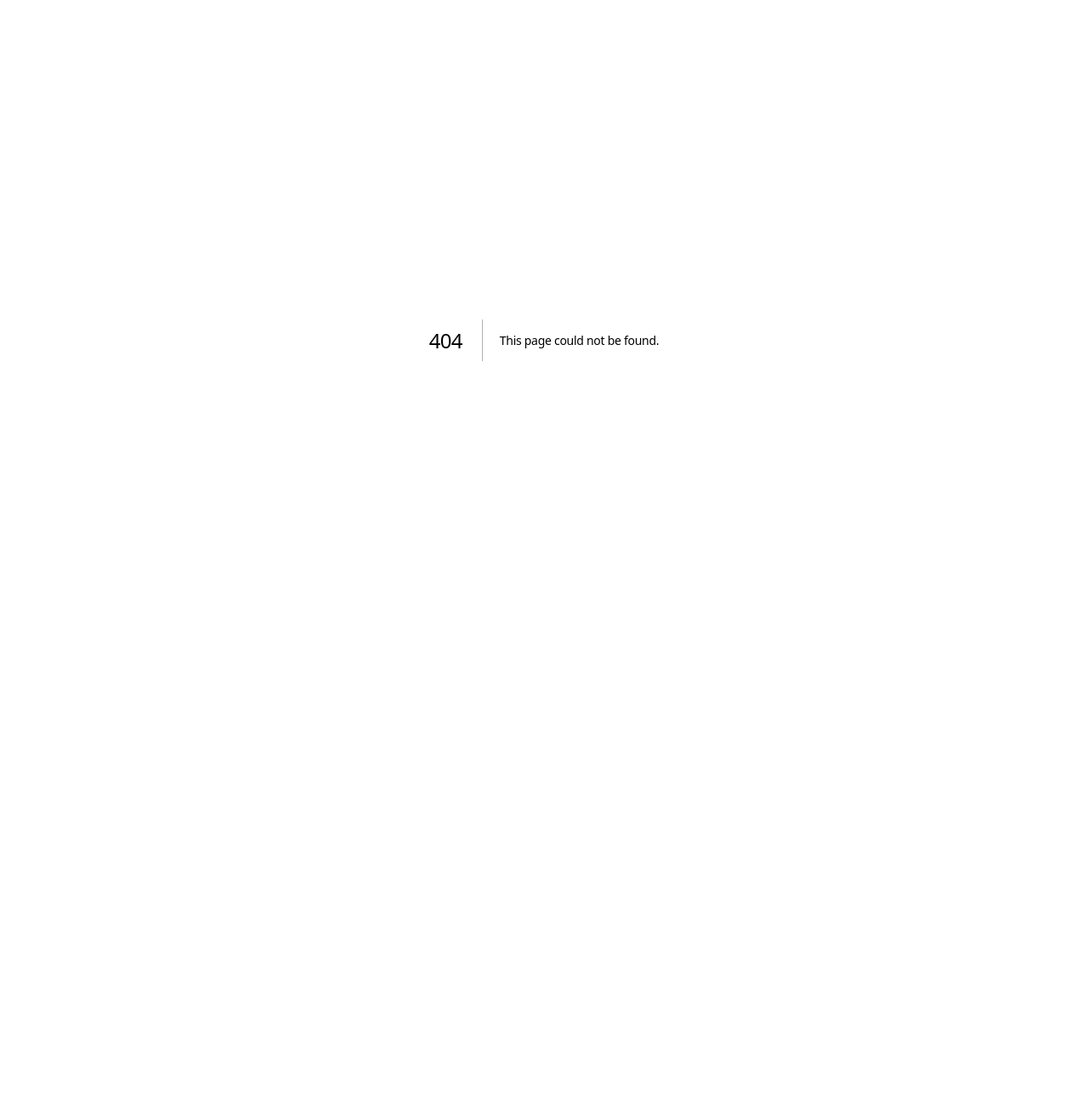
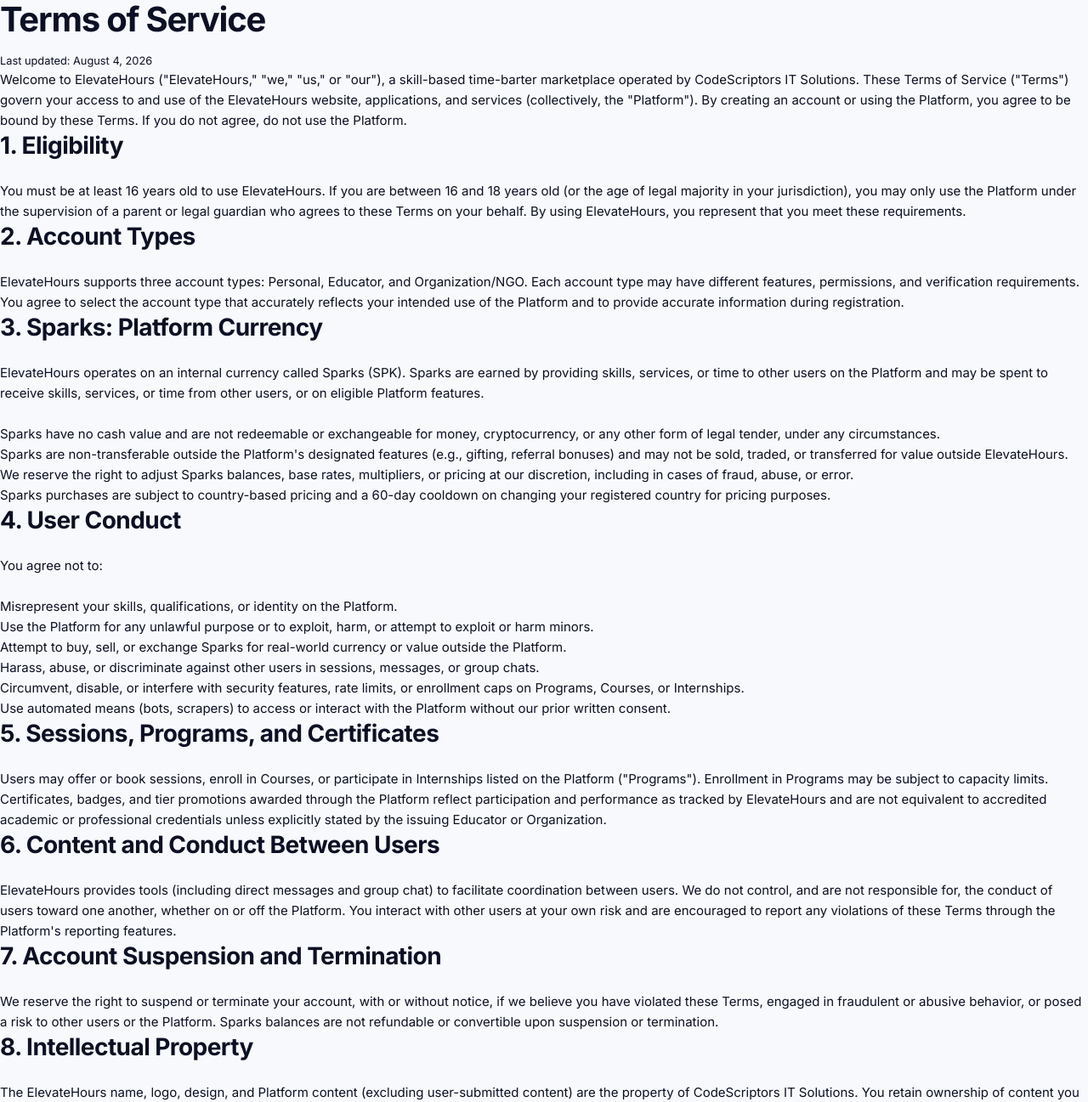
Before and after one commit to Ja-b-ir/ElevateHours, a Next.js app: page /terms in a window 1280 px wide. Before the commit this address had no page. Shown: the top 1297 px of the page at 85% size. Before the commit the page ends 800 px from the top, so only its background shows below. Built offline with nearby package versions, Linux system fonts and the light colour scheme.

Commit message:
Create page.js

```diff
--- /dev/null
+++ b/src/app/terms/page.js
@@ -0,0 +1,188 @@
+export const metadata = {
+  title: "Terms of Service | ElevateHours",
+  description: "Terms of Service for ElevateHours — the skill-based time-barter marketplace.",
+};
+
+export default function TermsOfServicePage() {
+  return (
+    <div className="max-w-3xl mx-auto px-6 py-16 text-foreground">
+      <h1 className="text-4xl font-bold mb-2">Terms of Service</h1>
+      <p className="text-sm text-muted-foreground mb-10">Last updated: August 4, 2026</p>
+
+      <p className="mb-6">
+        Welcome to ElevateHours ("ElevateHours," "we," "us," or "our"), a skill-based
+        time-barter marketplace operated by CodeScriptors IT Solutions. These Terms of
+        Service ("Terms") govern your access to and use of the ElevateHours website,
+        applications, and services (collectively, the "Platform"). By creating an account
+        or using the Platform, you agree to be bound by these Terms. If you do not agree,
+        do not use the Platform.
+      </p>
+
+      <Section title="1. Eligibility">
+        <p>
+          You must be at least 16 years old to use ElevateHours. If you are between 16
+          and 18 years old (or the age of legal majority in your jurisdiction), you may
+          only use the Platform under the supervision of a parent or legal guardian who
+          agrees to these Terms on your behalf. By using ElevateHours, you represent that
+          you meet these requirements.
+        </p>
+      </Section>
+
+      <Section title="2. Account Types">
+        <p>
+          ElevateHours supports three account types: Personal, Educator, and
+          Organization/NGO. Each account type may have different features, permissions,
+          and verification requirements. You agree to select the account type that
+          accurately reflects your intended use of the Platform and to provide accurate
+          information during registration.
+        </p>
+      </Section>
+
+      <Section title="3. Sparks: Platform Currency">
+        <p>
+          ElevateHours operates on an internal currency called Sparks (SPK). Sparks are
+          earned by providing skills, services, or time to other users on the Platform and
+          may be spent to receive skills, services, or time from other users, or on
+          eligible Platform features.
+        </p>
+        <ul className="list-disc pl-6 mt-3 space-y-2">
+          <li>
+            Sparks have no cash value and are not redeemable or exchangeable for money,
+            cryptocurrency, or any other form of legal tender, under any circumstances.
+          </li>
+          <li>
+            Sparks are non-transferable outside the Platform's designated features (e.g.,
+            gifting, referral bonuses) and may not be sold, traded, or transferred for
+            value outside ElevateHours.
+          </li>
+          <li>
+            We reserve the right to adjust Sparks balances, base rates, multipliers, or
+            pricing at our discretion, including in cases of fraud, abuse, or error.
+          </li>
+          <li>
+            Sparks purchases are subject to country-based pricing and a 60-day cooldown on
+            changing your registered country for pricing purposes.
+          </li>
+        </ul>
+      </Section>
+
+      <Section title="4. User Conduct">
+        <p>You agree not to:</p>
+        <ul className="list-disc pl-6 mt-3 space-y-2">
+          <li>Misrepresent your skills, qualifications, or identity on the Platform.</li>
+          <li>
+            Use the Platform for any unlawful purpose or to exploit, harm, or attempt to
+            exploit or harm minors.
+          </li>
+          <li>
+            Attempt to buy, sell, or exchange Sparks for real-world currency or value
+            outside the Platform.
+          </li>
+          <li>
+            Harass, abuse, or discriminate against other users in sessions, messages, or
+            group chats.
+          </li>
+          <li>
+            Circumvent, disable, or interfere with security features, rate limits, or
+            enrollment caps on Programs, Courses, or Internships.
+          </li>
+          <li>
+            Use automated means (bots, scrapers) to access or interact with the Platform
+            without our prior written consent.
+          </li>
+        </ul>
+      </Section>
+
+      <Section title="5. Sessions, Programs, and Certificates">
+        <p>
+          Users may offer or book sessions, enroll in Courses, or participate in
+          Internships listed on the Platform ("Programs"). Enrollment in Programs may be
+          subject to capacity limits. Certificates, badges, and tier promotions awarded
+          through the Platform reflect participation and performance as tracked by
+          ElevateHours and are not equivalent to accredited academic or professional
+          credentials unless explicitly stated by the issuing Educator or Organization.
+        </p>
+      </Section>
+
+      <Section title="6. Content and Conduct Between Users">
+        <p>
+          ElevateHours provides tools (including direct messages and group chat) to
+          facilitate coordination between users. We do not control, and are not
+          responsible for, the conduct of users toward one another, whether on or off the
+          Platform. You interact with other users at your own risk and are encouraged to
+          report any violations of these Terms through the Platform's reporting features.
+        </p>
+      </Section>
+
+      <Section title="7. Account Suspension and Termination">
+        <p>
+          We reserve the right to suspend or terminate your account, with or without
+          notice, if we believe you have violated these Terms, engaged in fraudulent or
+          abusive behavior, or posed a risk to other users or the Platform. Sparks balances
+          are not refundable or convertible upon suspension or termination.
+        </p>
+      </Section>
+
+      <Section title="8. Intellectual Property">
+        <p>
+          The ElevateHours name, logo, design, and Platform content (excluding
+          user-submitted content) are the property of CodeScriptors IT Solutions. You
+          retain ownership of content you submit but grant ElevateHours a non-exclusive,
+          worldwide, royalty-free license to host, display, and distribute that content as
+          necessary to operate the Platform.
+        </p>
+      </Section>
+
+      <Section title="9. Disclaimers">
+        <p>
+          ElevateHours is provided "as is" and "as available" without warranties of any
+          kind, express or implied. We do not guarantee the accuracy, quality, or
+          reliability of any skill, service, or content exchanged between users. We are
+          not responsible for the outcome of any session, Program, or transaction between
+          users.
+        </p>
+      </Section>
+
+      <Section title="10. Limitation of Liability">
+        <p>
+          To the maximum extent permitted by law, CodeScriptors IT Solutions and
+          ElevateHours shall not be liable for any indirect, incidental, special,
+          consequential, or punitive damages arising from your use of the Platform,
+          including loss of Sparks, data, or opportunities.
+        </p>
+      </Section>
+
+      <Section title="11. Changes to These Terms">
+        <p>
+          We may update these Terms from time to time. Material changes will be
+          communicated through the Platform (e.g., via a site-wide announcement). Continued
+          use of the Platform after changes take effect constitutes acceptance of the
+          updated Terms.
+        </p>
+      </Section>
+
+      <Section title="12. Governing Law">
+        <p>
+          These Terms are governed by the laws of Bangladesh, without regard to conflict
+          of law principles, unless otherwise required by applicable local law.
+        </p>
+      </Section>
+
+      <Section title="13. Contact">
+        <p>
+          Questions about these Terms can be directed to CodeScriptors IT Solutions
+          through the contact details provided on the Platform.
+        </p>
+      </Section>
+    </div>
+  );
+}
+
+function Section({ title, children }) {
+  return (
+    <section className="mb-8">
+      <h2 className="text-xl font-semibold mb-3">{title}</h2>
+      <div className="text-muted-foreground leading-relaxed space-y-3">{children}</div>
+    </section>
+  );
+}
```
